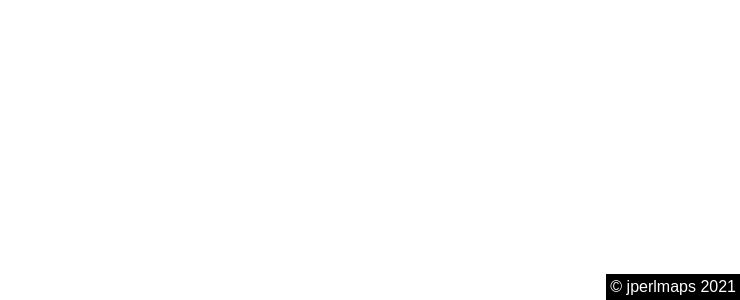
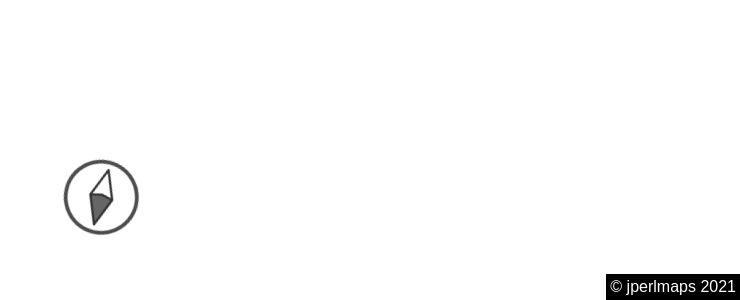
Before and after one commit to JamesPerlman/jperlmaps, a React (Create React App) app: page / in a window 1280 px wide. Shown: the part 500-800 px from the top of the page, without its empty margins (540-1280 px from the left). Built offline with nearby package versions, Linux system fonts and the light colour scheme.

Commit message:
add Compass

```diff
--- /dev/null
+++ b/src/Components/Atoms/Compass.tsx
@@ -0,0 +1,21 @@
+import React from 'react';
+import compassIcon from '../../images/compass.svg';
+
+type CompassProps = {
+  className?: string;
+  style?: React.CSSProperties;
+};
+
+const SIZE = 90;
+
+const CompassElement: React.FC<CompassProps> = (props) => {
+  const { className, style } = props;
+
+  return (
+    <div className={className} style={style}>
+      <img style={{ marginLeft: `-${0.5 * SIZE}px` }} src={compassIcon} width={`${SIZE}px`} height={`${SIZE}px`} />
+    </div>
+  );
+};
+
+export const Compass = React.memo(CompassElement);
--- a/src/Components/Pages/FakeMapPage.css
+++ b/src/Components/Pages/FakeMapPage.css
@@ -2,6 +2,7 @@
   position: absolute;
   width: 100vw;
   height: 100vh;
+  display: flex;
 }
 
 .right-arrow-button {
@@ -17,3 +18,11 @@
   left: 25%;
   padding: 10px;
 }
+
+.compass {
+  position: fixed;
+  align-self: center;
+  left: 50%;
+  bottom: 6%;
+  transform: rotate(15deg);
+};
--- a/src/Components/Pages/FakeMapPage.tsx
+++ b/src/Components/Pages/FakeMapPage.tsx
@@ -3,6 +3,7 @@ import ReactPlayer from 'react-player';
 import { config } from '../../config';
 import { TimerUtil } from '../../Utils/TimerUtil';
 import { ArrowButton, CoverResizer } from '../Atoms';
+import { Compass } from '../Atoms/Compass';
 import { FakeMapFooter } from '../Atoms/FakeMapFooter';
 import './FakeMapPage.css';
 
@@ -74,6 +75,7 @@ const FakeMapPageElement: React.FC<FakeMapProps> = (props) => {
       </CoverResizer>
       <ArrowButton left className="left-arrow-button" onPress={handlePressLeft} />
       <ArrowButton right className="right-arrow-button" onPress={handlePressRight} />
+      <Compass className="compass" />
       <FakeMapFooter />
     </div>
   );
```
Also changed, not shown: src/images/compass.svg (added).
